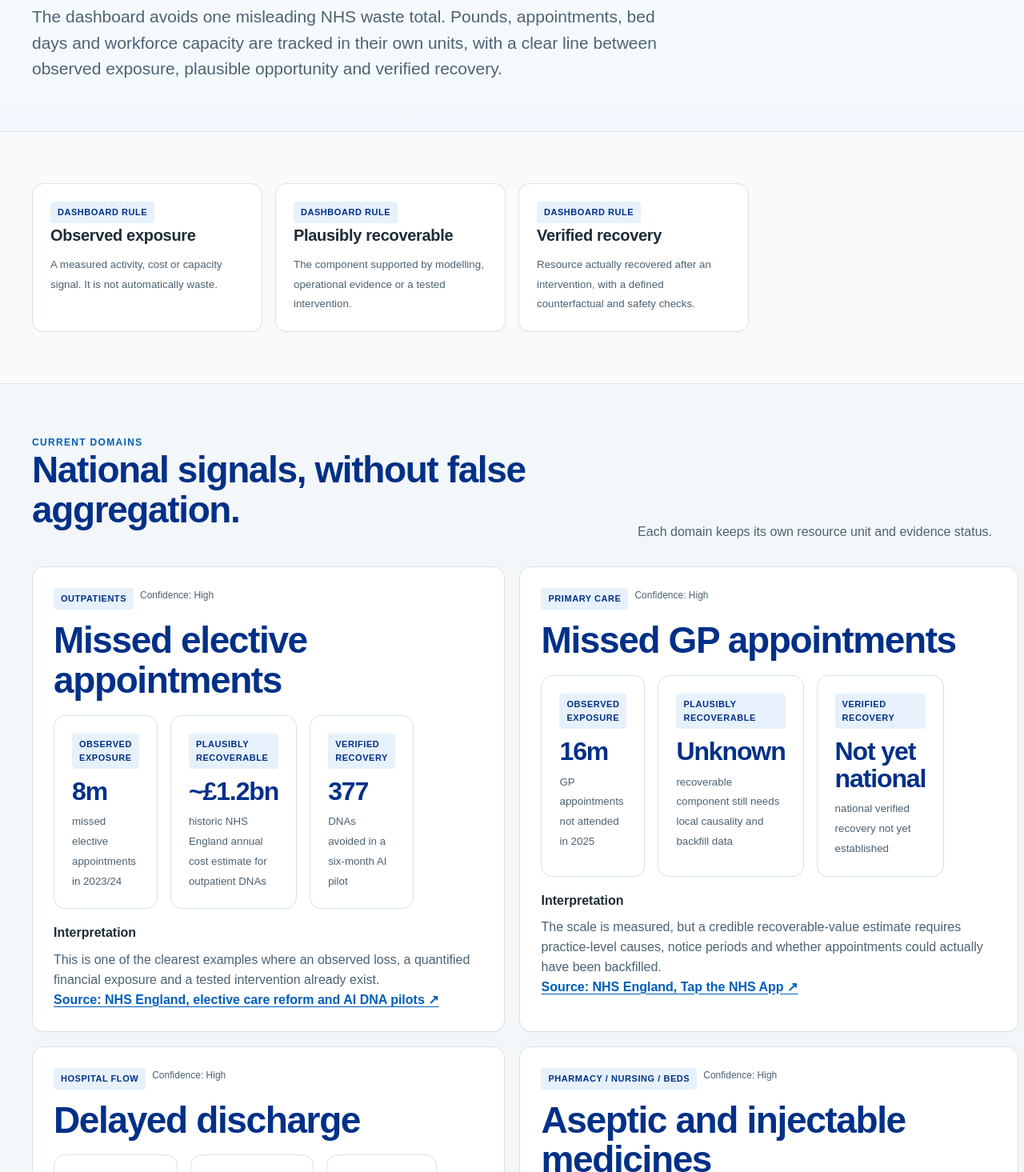
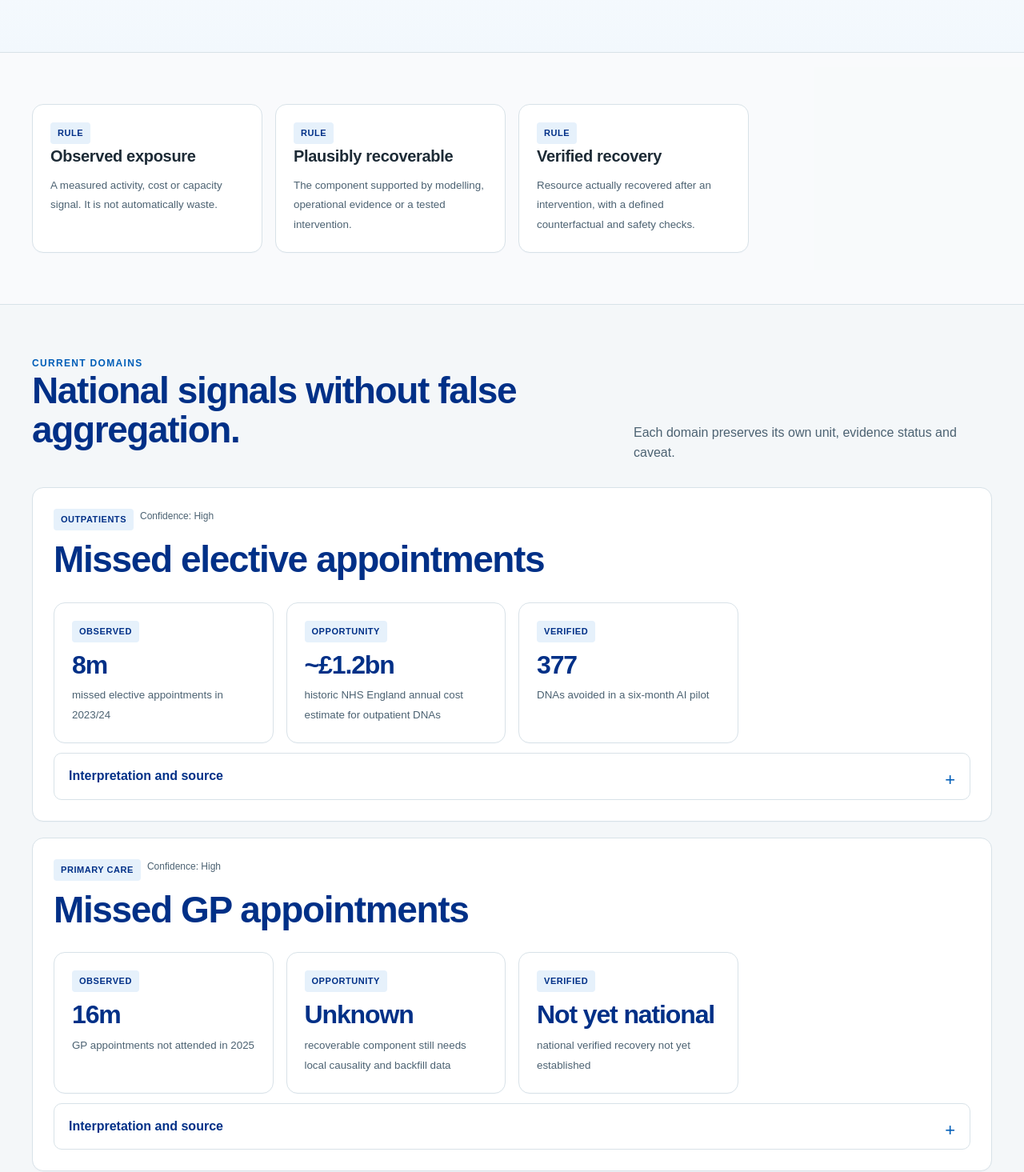
Before and after one commit to Nylon1/NHS, a Next.js app: page /dashboard in a window 1280 px wide. Shown: the part 425-1890 px from the top of the page at 80% size. Built offline with nearby package versions, Linux system fonts and the light colour scheme.

Commit message:
Tighten dashboard UX with progressive disclosure

```diff
--- a/app/dashboard/page.tsx
+++ b/app/dashboard/page.tsx
@@ -5,85 +5,41 @@ export default function DashboardPage() {
     <>
       <section className="page-head">
         <div className="shell">
-          <div className="eyebrow">National resource loss dashboard</div>
-          <h1>Separate what is exposed, what may be recoverable, and what has actually been recovered.</h1>
-          <p className="lede">
-            The dashboard avoids one misleading NHS waste total. Pounds, appointments, bed days and workforce capacity are tracked in their own units, with a clear line between observed exposure, plausible opportunity and verified recovery.
-          </p>
+          <div className="eyebrow">National resource dashboard</div>
+          <h1>Separate exposure, opportunity and verified recovery.</h1>
+          <p className="lede">The dashboard keeps pounds, appointments, bed days and workforce capacity in their own units so large numbers are not mistaken for savings.</p>
+        </div>
+      </section>
+
+      <section className="section">
+        <div className="shell metric-grid">
+          {dashboardPrinciples.map(([title, body]) => (
+            <div className="metric" key={title}><span className="badge">Rule</span><h3>{title}</h3><small>{body}</small></div>
+          ))}
         </div>
       </section>
 
       <section className="section">
         <div className="shell">
-          <div className="metric-grid">
-            {dashboardPrinciples.map(([title, body]) => (
-              <div className="metric" key={title}>
-                <span className="badge">Dashboard rule</span>
-                <h3>{title}</h3>
-                <small>{body}</small>
-              </div>
-            ))}
-          </div>
-        </div>
-      </section>
-
-      <section className="section">
-        <div className="shell">
-          <div className="section-head">
-            <div>
-              <div className="eyebrow">Current domains</div>
-              <h2>National signals, without false aggregation.</h2>
-            </div>
-            <p>Each domain keeps its own resource unit and evidence status.</p>
-          </div>
-
-          <div className="card-grid">
+          <div className="section-head"><div><div className="eyebrow">Current domains</div><h2>National signals without false aggregation.</h2></div><p>Each domain preserves its own unit, evidence status and caveat.</p></div>
+          <div className="opportunity-stack">
             {dashboardDomains.map((item) => (
-              <article className="card" key={item.id}>
-                <div className="meta-row">
-                  <span className="badge">{item.domain}</span>
-                  <span>Confidence: {item.confidence}</span>
+              <article className="card evidence-card" key={item.id}>
+                <div className="meta-row"><span className="badge">{item.domain}</span><span>Confidence: {item.confidence}</span></div>
+                <h2>{item.title}</h2>
+                <div className="metric-grid">
+                  <div className="metric"><span className="badge">Observed</span><strong>{item.observed}</strong><small>{item.observedLabel}</small></div>
+                  <div className="metric"><span className="badge">Opportunity</span><strong>{item.opportunity}</strong><small>{item.opportunityLabel}</small></div>
+                  <div className="metric"><span className="badge">Verified</span><strong>{item.verified}</strong><small>{item.verifiedLabel}</small></div>
                 </div>
-                <h2 style={{ marginTop: 14 }}>{item.title}</h2>
-
-                <div className="metric-grid" style={{ marginTop: 18 }}>
-                  <div className="metric">
-                    <span className="badge">Observed exposure</span>
-                    <strong>{item.observed}</strong>
-                    <small>{item.observedLabel}</small>
-                  </div>
-                  <div className="metric">
-                    <span className="badge">Plausibly recoverable</span>
-                    <strong>{item.opportunity}</strong>
-                    <small>{item.opportunityLabel}</small>
-                  </div>
-                  <div className="metric">
-                    <span className="badge">Verified recovery</span>
-                    <strong>{item.verified}</strong>
-                    <small>{item.verifiedLabel}</small>
-                  </div>
-                </div>
-
-                <div style={{ marginTop: 18 }}>
-                  <strong>Interpretation</strong>
-                  <p>{item.interpretation}</p>
-                </div>
-                <a className="source-link" href={item.sourceUrl} target="_blank" rel="noreferrer">
-                  Source: {item.sourceLabel} ↗
-                </a>
+                <details className="reveal-panel"><summary>Interpretation and source</summary><div className="reveal-body"><p>{item.interpretation}</p><a className="source-link" href={item.sourceUrl} target="_blank" rel="noreferrer">Source: {item.sourceLabel} ↗</a></div></details>
               </article>
             ))}
           </div>
         </div>
       </section>
 
-      <section className="section">
-        <div className="shell">
-          <div className="quote">
-            A large number is not a saving. A saving is only verified when the resource was genuinely recovered after intervention, with safety and service quality maintained.
-          </div>
-        </div>
-      </section>
+      <section className="section"><div className="shell quote">A large number is not a saving. Recovery is only verified when the resource is genuinely released after intervention and safety is maintained.</div></section>
     </>
   );
 }
```
